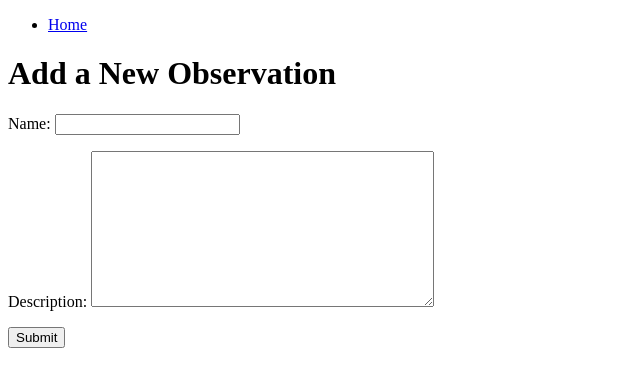
After one commit to lecharles/django-crud-app-lab, a Django app: page /observations/create/ in a window 1280 px wide. The commit adds this page. Shown: the top 387 px of the page, without its empty margins (0-640 px from the left). Run offline with Django 5.2, Linux system fonts and the light colour scheme.

Commit message:
add observation create view and form

```diff
--- a/myworldmodel/main_app/models.py
+++ b/myworldmodel/main_app/models.py
@@ -1,4 +1,5 @@
 from django.db import models
+from django.urls import reverse
 
 class Observation(models.Model):
     name = models.CharField(max_length=100)
@@ -7,3 +8,6 @@ class Observation(models.Model):
 
     def __str__(self): # equivalent toString
         return self.name
+
+    def get_absolute_url(self):
+        return reverse('observation-detail', kwargs={'observation_id': self.id})
--- a/myworldmodel/main_app/urls.py
+++ b/myworldmodel/main_app/urls.py
@@ -4,5 +4,6 @@ from . import views
 urlpatterns = [
     path('', views.home, name='home'),
     path('observations/', views.observations_index, name='observation-index'),
+    path('observations/create/', views.ObservationCreate.as_view(), name='observation-create'),
     path('observations/<int:observation_id>/', views.observations_detail, name='observation-detail'),
 ]
--- a/myworldmodel/main_app/views.py
+++ b/myworldmodel/main_app/views.py
@@ -1,6 +1,9 @@
 from django.shortcuts import render
-from django.http import HttpResponse
+from django.http import HttpResponse, Http404
+from django.views.generic.edit import CreateView
+from django.utils import timezone
 from .models import Observation
+
 
 
 def home(request):
@@ -16,3 +19,11 @@ def observations_detail(request, observation_id):
     except Observation.DoesNotExist:
         raise Http404('Observation does not exist')
     return render(request, 'observations/detail.html', {'observation': observation})
+
+class ObservationCreate(CreateView):
+    model = Observation
+    fields = ['name', 'description']
+
+    def form_valid(self, form):
+        form.instance.observed_at = timezone.now()
+        return super().form_valid(form)
--- /dev/null
+++ b/myworldmodel/templates/main_app/observation_form.html
@@ -0,0 +1,9 @@
+{% extends 'base.html' %}
+{% block content %}
+<h1>Add a New Observation</h1>
+<form action="" method="post">
+  {% csrf_token %}
+  {{ form.as_p }}
+  <button type="submit">Submit</button>
+</form>
+{% endblock %}
--- a/myworldmodel/templates/observations/index.html
+++ b/myworldmodel/templates/observations/index.html
@@ -1,6 +1,7 @@
 {% extends 'base.html' %}
 {% block content %}
 <h1>Observations</h1>
+<a href="{% url 'observation-create' %}">Add a New Observation</a>
 <ul>
   {% for observation in observations %}
     <li><a href="{% url 'observation-detail' observation.id %}">{{ observation.name }}</a></li>
```
